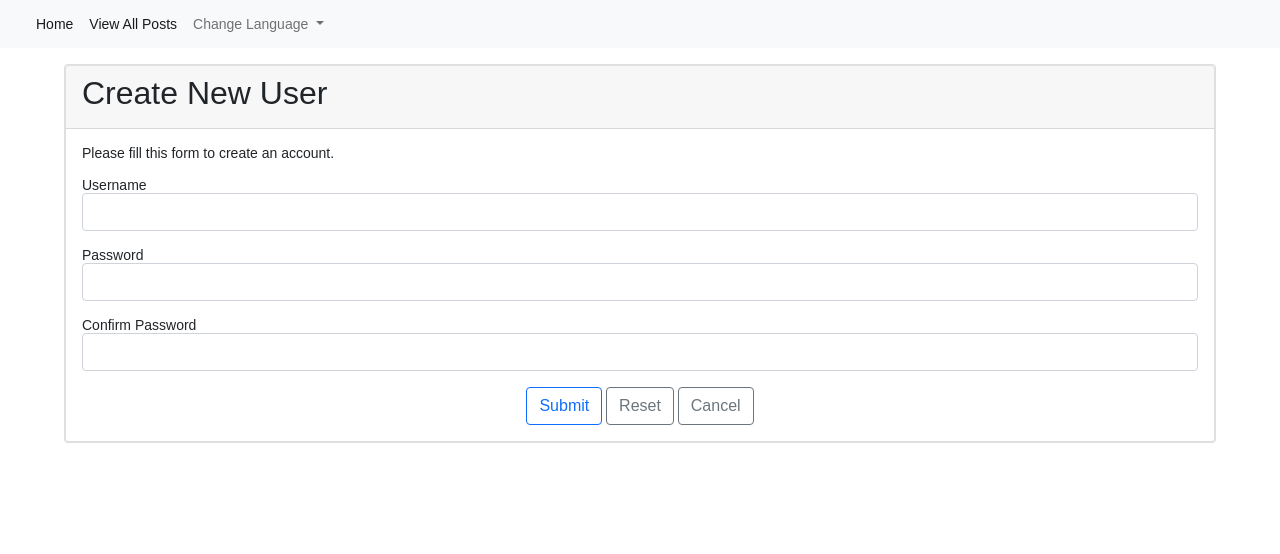
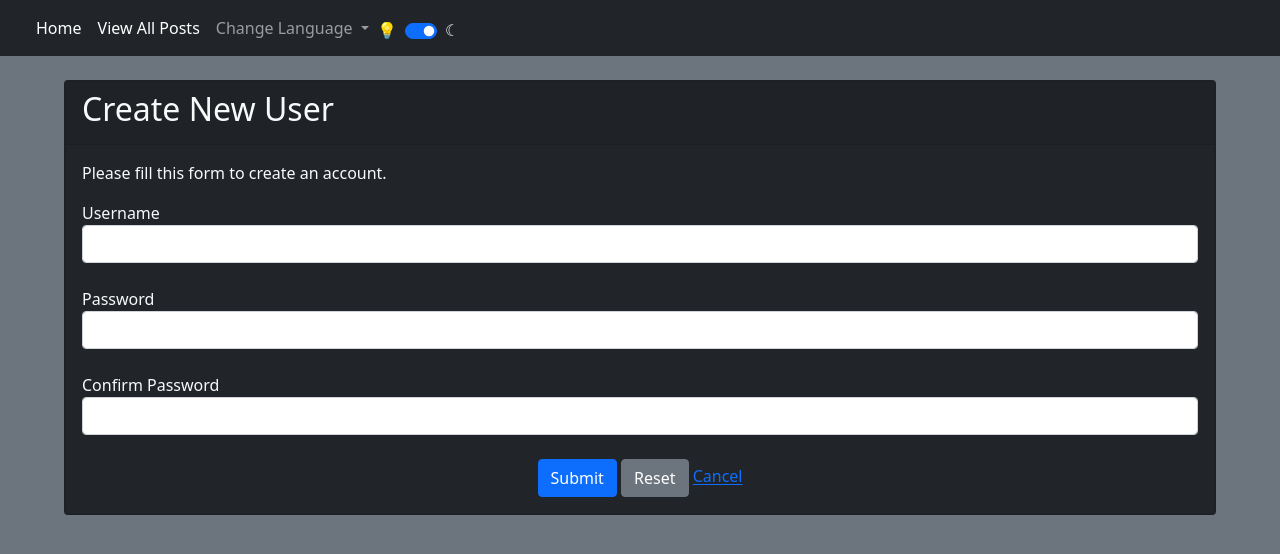
Before and after one commit to phillipkirk/basic-blog, a PHP site: page /auth/register in a window 1280 px wide. Shown: the top 554 px of the page. Run offline with PHP 8.4, Linux system fonts and the light colour scheme; the visitor is signed in with stand-in values (Sample User, id 1); data that the repository does not hold is empty; some libraries are stand-ins or nearby versions.

Commit message:
Added dark mode.

```diff
--- a/auth/password_reset.php
+++ b/auth/password_reset.php
@@ -95,7 +95,7 @@
         mysqli_close($link);
     }
     ?>
-    <div class="card">
+    <div class="card <?php if ($_SESSION['mode'] == "dark") { echo "bg-dark text-light"; } ?>">
         <div class="card-header">
             <h2>Reset Password</h2>
         </div>
@@ -125,7 +125,7 @@
                 </div>
                 <br>
                 <div class="form-group">
-                    <input type="submit" class="btn btn-outline-primary" value="Submit">
+                    <input type="submit" class="btn btn-primary" value="Submit">
                     <a class="btn btn-link ml-2" href="<?php echo $BASE_URL; ?>">Cancel</a>
                 </div>
             </form>
--- a/auth/register.php
+++ b/auth/register.php
@@ -116,19 +116,7 @@ if($_SERVER["REQUEST_METHOD"] == "POST"){
     mysqli_close($link);
 }
 ?>
-
-<!DOCTYPE html>
-<html lang="en">
-<head>
-    <meta charset="UTF-8">
-    <title>Sign Up</title>
-    <link rel="stylesheet" href="<?php echo $BASE_URL; ?>/staff/auth/style.css">
-    <style>
-        body{ font: 14px sans-serif; }
-    </style>
-</head>
-<body>
-    <div class="card">
+    <div class="card <?php if ($_SESSION['mode'] == "dark") { echo "bg-dark text-light"; } ?>">
         <div class="card-header">
             <h2>Create New User</h2>
         </div>
@@ -159,9 +147,9 @@ if($_SERVER["REQUEST_METHOD"] == "POST"){
                 <br>
                 <div class="form-group">
                     <center>
-                        <input type="submit" class="btn btn-outline-primary" value="Submit">
-                        <input type="reset" class="btn btn-outline-secondary ml-2" value="Reset">
-                        <a class="btn btn-outline-secondary ml-2" href="<?php echo $BASE_URL; ?>">Cancel</a>
+                        <input type="submit" class="btn btn-primary" value="Submit">
+                        <input type="reset" class="btn btn-secondary ml-2" value="Reset">
+                        <a class="btn-link ml-2" href="<?php echo $BASE_URL; ?>">Cancel</a>
                     </center>
                 </div>
             </form>
--- a/blog/index.php
+++ b/blog/index.php
@@ -5,7 +5,7 @@
             </div>
             <?php include $_SERVER['DOCUMENT_ROOT'] . "/lib/templates/welcome.html"; ?>
         <br>
-        <table class="table table-light table-striped" style="width: 90%; margin-left: 5%;">
+        <table class="table <?php if ($_SESSION['mode'] == "light") { echo "table-light"; } else { echo "table-dark"; } ?> table-striped" style="width: 90%; margin-left: 5%;">
             <thead>
                 <tr>
                     <?php
--- a/lib/config.php
+++ b/lib/config.php
@@ -30,6 +30,18 @@
     }
     include $_SERVER['DOCUMENT_ROOT'] . "/lib/lang/" . $_SESSION['lang'] . ".php";
 
+    if (!isset($_SESSION['mode'])) {
+        $_SESSION['mode'] = $env['MODE_DEFAULT'];
+    }
+    if (isset($_GET['mode_switch'])) {
+        if ($_SESSION['mode'] == "light") {
+            $_SESSION['mode'] = "dark";
+        } else {
+            $_SESSION['mode'] = 'light';
+        }
+    }
+
+
     // Regenerate the session ID
     session_regenerate_id();
 
@@ -44,12 +56,3 @@
     if($link === false){
         die("ERROR: Could not connect. " . mysqli_connect_error());
     }
-
-
-    // Define CAPTCHA state
-    if ($env['CAPTCHA'] == "true") {
-        $CAPTCHA = 'on';
-    } else {
-        $CAPTCHA = '0ff';
-    }
-    ?>
--- a/lib/templates/GLOBAL_HEADER.php
+++ b/lib/templates/GLOBAL_HEADER.php
@@ -12,7 +12,7 @@
         <link href="<?php $BASE_URL; ?>/static/css/style.css" rel="stylesheet">
         <script src="https://cdn.tiny.cloud/1/0s2ce8pncoz89cjub19qhzublx61b2oqvq9h4gz9lc1roa4t/tinymce/6/tinymce.min.js" referrerpolicy="origin"></script>
     </head>
-    <body>
+    <body <?php if ($_SESSION['mode'] == "dark") { echo "class='bg-secondary text-light'"; } ?>>
 
     <?php
         if (isset($_SESSION['info'])) {
@@ -32,7 +32,7 @@
             echo "</div>";
         }
         ?>
-        <nav class="navbar navbar-expand-lg navbar-light bg-light">
+        <nav class="navbar navbar-expand-lg <?php if ($_SESSION['mode'] == "light") { echo "navbar-light bg-light"; } else { echo "navbar-dark bg-dark text-light"; }?>">
             <div class="container-fluid">
                 <a class="navbar-brand" href="../blog"><?php echo $env['SITE_NAME']; ?></a>
                 <button class="navbar-toggler" type="button" data-bs-toggle="collapse" data-bs-target="#navbarSupportedContent" aria-controls="navbarSupportedContent" aria-expanded="false" aria-label="Toggle navigation">
@@ -74,6 +74,14 @@
                                 <li><a class='dropdown-item' href='<?php echo htmlspecialchars($_SERVER['PHP_SELF']); ?>?lang=it'><?php echo $loc['italian']; ?></a></li>
                             </ul>
                         </li>
+                        <span style='margin-top: 10px;'>&#x1f4a1;&nbsp;&nbsp;</span>
+                        <li class="form-check form-switch">
+                            <form id='mode' action='<?php echo htmlspecialchars($_SERVER['PHP_SELF']); ?>' method='GET'>
+                                <input class="form-check-input" onclick="formSubmit('mode')" type="checkbox" id="flexSwitchCheckDefault" style="margin-top: 15px;" <?php if ($_SESSION['mode'] == "dark") { echo "checked"; } ?>>
+                                <input type='hidden' name='mode_switch' value='clicked'>
+                            </form>
+                        </li>
+                        <span style='margin-top:10px'>&#x263E;</span>
                     </ul>
                     <?php
                         if ($env['SEARCH'] == 'on') {
@@ -87,4 +95,4 @@
             </div>
         </nav>
         <br>
-        <div class='card' style="width: 90%; margin-left: 5%;">
+        <div class='card <?php if ($_SESSION['mode'] == "dark") { echo "bg-dark text-light"; }?>' style="width: 90%; margin-left: 5%;">
--- a/static/js/main.js
+++ b/static/js/main.js
@@ -5,3 +5,7 @@ tinymce.init({
     plugins: 'anchor autolink charmap codesample emoticons image link lists media searchreplace table visualblocks wordcount',
     toolbar: 'undo redo | blocks fontfamily fontsize | bold italic underline strikethrough | link image media table | align lineheight | numlist bullist indent outdent | emoticons charmap | removeformat',
   });
+
+  function formSubmit(form) {
+    document.getElementById(form).submit()
+  }
```
Also changed, not shown: auth/login.php (+9 -8 lines), blog/post.php (+7 -2 lines), 1 other file.
